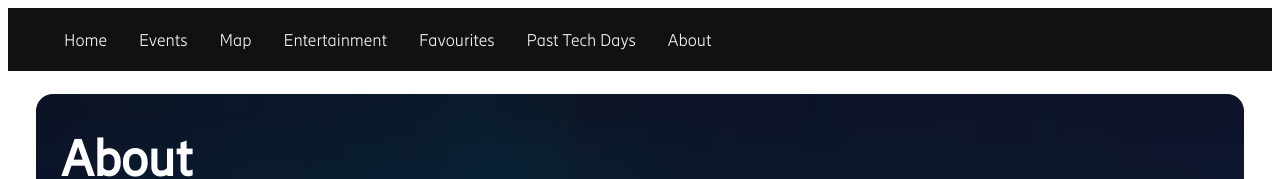
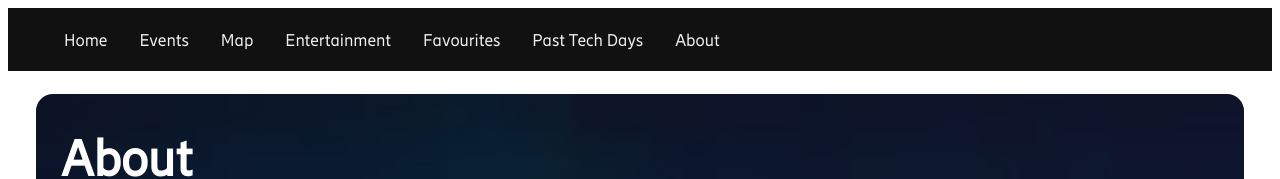
Before and after one commit to EricSumStu/TechDayWebApp-July18, a plain HTML site: page Tech day/about.html in a window 1280 px wide. Shown: the top 179 px of the page. Drawn offline with Linux system fonts and the light colour scheme.

Commit message:
About Page Font changed

```diff
--- a/Tech day/about.css
+++ b/Tech day/about.css
@@ -37,6 +37,7 @@
     text-decoration: none;
     font-size:17px;
     color:#f2f2f2;
+    font-family: 'EricssonHilda-Regular';
 }
 
 .navbar ul{
```
